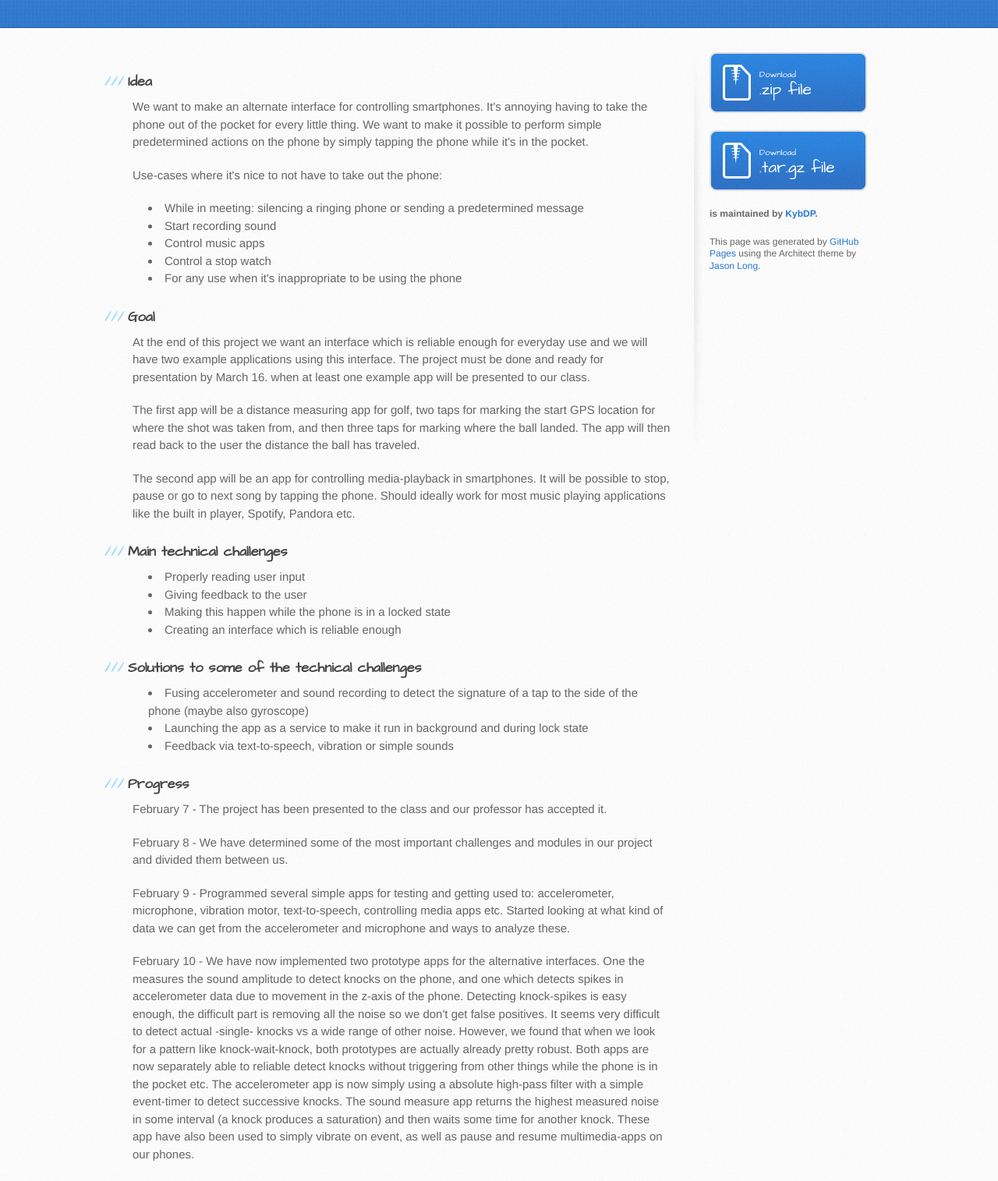
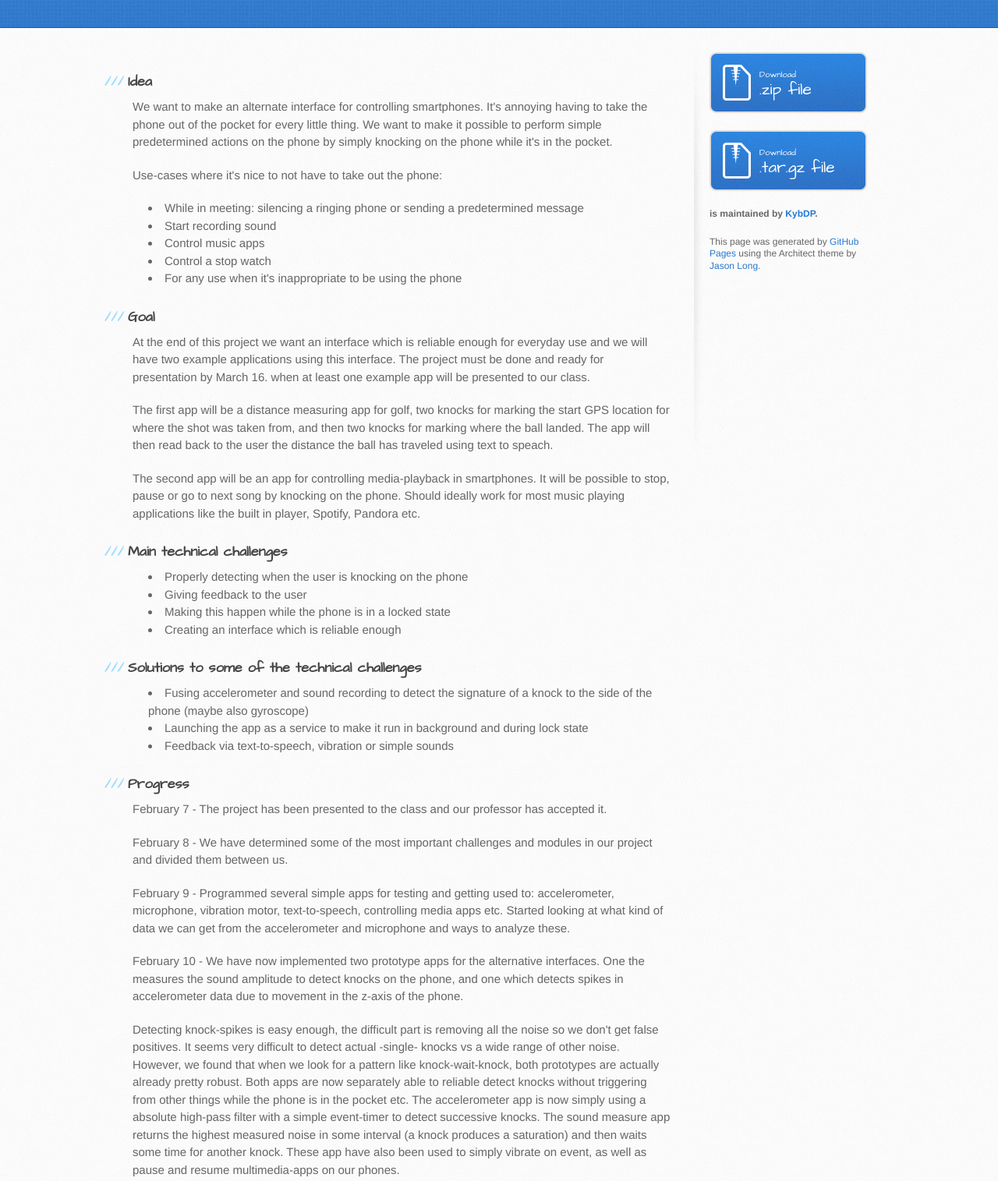
Before and after one commit to KybDP/KnockKnock, a plain HTML site: page index.html in a window 1280 px wide. Shown: the part 165-1680 px from the top of the page at 78% size. Drawn offline with Linux system fonts and the light colour scheme.

```diff
--- a/index.html
+++ b/index.html
@@ -30,7 +30,7 @@
         <section id="main-content">
           <h3>Idea</h3>
 
-<p>We want to make an alternate interface for controlling smartphones. It's annoying having to take the phone out of the pocket for every little thing. We want to make it possible to perform simple predetermined actions on the phone by simply tapping the phone while it's in the pocket. </p>
+<p>We want to make an alternate interface for controlling smartphones. It's annoying having to take the phone out of the pocket for every little thing. We want to make it possible to perform simple predetermined actions on the phone by simply knocking on the phone while it's in the pocket. </p>
 
 <p>Use-cases where it's nice to not have to take out the phone:</p>
 
@@ -45,21 +45,21 @@
 
 <p>At the end of this project we want an interface which is reliable enough for everyday use and we will have two example applications using this interface. The project must be done and ready for presentation by March 16. when at least one example app will be presented to our class.</p>
 
-<p>The first app will be a distance measuring app for golf, two taps for marking the start GPS location for where the shot was taken from, and then three taps for marking where the ball landed. The app will then read back to the user the distance the ball has traveled.</p>
+<p>The first app will be a distance measuring app for golf, two knocks for marking the start GPS location for where the shot was taken from, and then two knocks for marking where the ball landed. The app will then read back to the user the distance the ball has traveled using text to speach.</p>
 
-<p>The second app will be an app for controlling media-playback in smartphones. It will be possible to stop, pause or go to next song by tapping the phone. Should ideally work for most music playing applications like the built in player, Spotify, Pandora etc.</p>
+<p>The second app will be an app for controlling media-playback in smartphones. It will be possible to stop, pause or go to next song by knocking on the phone. Should ideally work for most music playing applications like the built in player, Spotify, Pandora etc.</p>
 
 <h3>Main technical challenges</h3>
 
 <ul>
-<li>Properly reading user input</li>
+<li>Properly detecting when the user is knocking on the phone</li>
 <li>Giving feedback to the user</li>
 <li>Making this happen while the phone is in a locked state</li>
 <li>Creating an interface which is reliable enough</li>
 </ul><h3>Solutions to some of the technical challenges</h3>
 
 <ul>
-<li>Fusing accelerometer and sound recording to detect the signature of a tap to the side of the phone (maybe also gyroscope)</li>
+<li>Fusing accelerometer and sound recording to detect the signature of a knock to the side of the phone (maybe also gyroscope)</li>
 <li>Launching the app as a service to make it run in background and during lock state</li>
 <li>Feedback via text-to-speech, vibration or simple sounds </li>
 </ul><h3>Progress</h3>
@@ -70,9 +70,15 @@
 
 <p>February 9 - Programmed several simple apps for testing and getting used to: accelerometer, microphone, vibration motor, text-to-speech, controlling media apps etc. Started looking at what kind of data we can get from the accelerometer and microphone and ways to analyze these.</p>
 
-<p>February 10 - We have now implemented two prototype apps for the alternative interfaces. One the measures the sound amplitude to detect knocks on the phone, and one which detects spikes in accelerometer data due to movement in the z-axis of the phone. Detecting knock-spikes is easy enough, the difficult part is removing all the noise so we don't get false positives. It seems very difficult to detect actual -single- knocks vs a wide range of other noise. However, we found that when we look for a pattern like knock-wait-knock, both prototypes are actually already pretty robust. Both apps are now separately able to reliable detect knocks without triggering from other things while the phone is in the pocket etc. The accelerometer app is now simply using a absolute high-pass filter with a simple event-timer to detect successive knocks. The sound measure app returns the highest measured noise in some interval (a knock produces a saturation) and then waits some time for another knock. These app have also been used to simply vibrate on event, as well as pause and resume multimedia-apps on our phones. </p>
+<p>February 10 - We have now implemented two prototype apps for the alternative interfaces. One the measures the sound amplitude to detect knocks on the phone, and one which detects spikes in accelerometer data due to movement in the z-axis of the phone. </p>
+
+<p>Detecting knock-spikes is easy enough, the difficult part is removing all the noise so we don't get false positives. It seems very difficult to detect actual -single- knocks vs a wide range of other noise. However, we found that when we look for a pattern like knock-wait-knock, both prototypes are actually already pretty robust. Both apps are now separately able to reliable detect knocks without triggering from other things while the phone is in the pocket etc. The accelerometer app is now simply using a absolute high-pass filter with a simple event-timer to detect successive knocks. The sound measure app returns the highest measured noise in some interval (a knock produces a saturation) and then waits some time for another knock. These app have also been used to simply vibrate on event, as well as pause and resume multimedia-apps on our phones. </p>
 
 <p>We are now considering adding a state machine for detecting of knock-patterns, so that we can easily add more complex patterns later. We also want to optimize each of the apps and make them even more robust, or finding better ways to analyze data before we merge them together. When we are happy with the interface itself we will move over to making example apps and maybe even putting them on Google Play if they are any good!</p>
+
+<p>February 14 - With both the accelerometer and volume "knock" sensing done we have now combined the two sensors to make the app more robust. Now each of the sensors has to agree that a knock has happened before a knock event is triggered.</p>
+
+<p><img src="https://docs.google.com/drawings/d/1CDFVOHkJ5Sp0i3s3sHYXlD1ZRhRj7QrtispWqAB6eH0/pub?w=537&amp;h=624"></p>
 
 <p>By Torgeir Lien (samma@github / <a href="mailto:sloooth@gmail.com">sloooth@gmail.com</a>) and Geir Turtum (geirivtu@github / <a href="mailto:geirturtum@gmail.com">geirturtum@gmail.com</a>)</p>
 
```
Also changed, not shown: params.json (+1 -1 lines).
